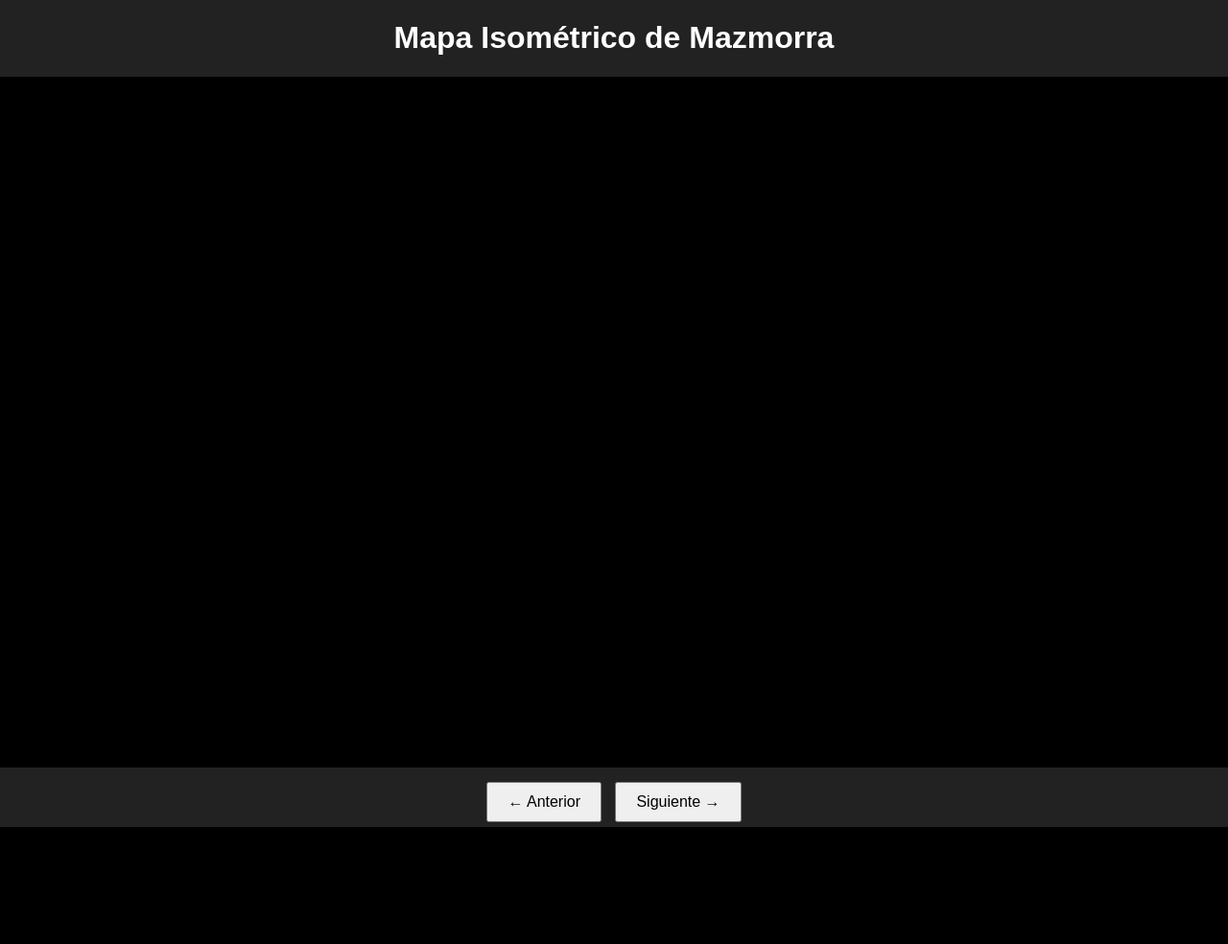
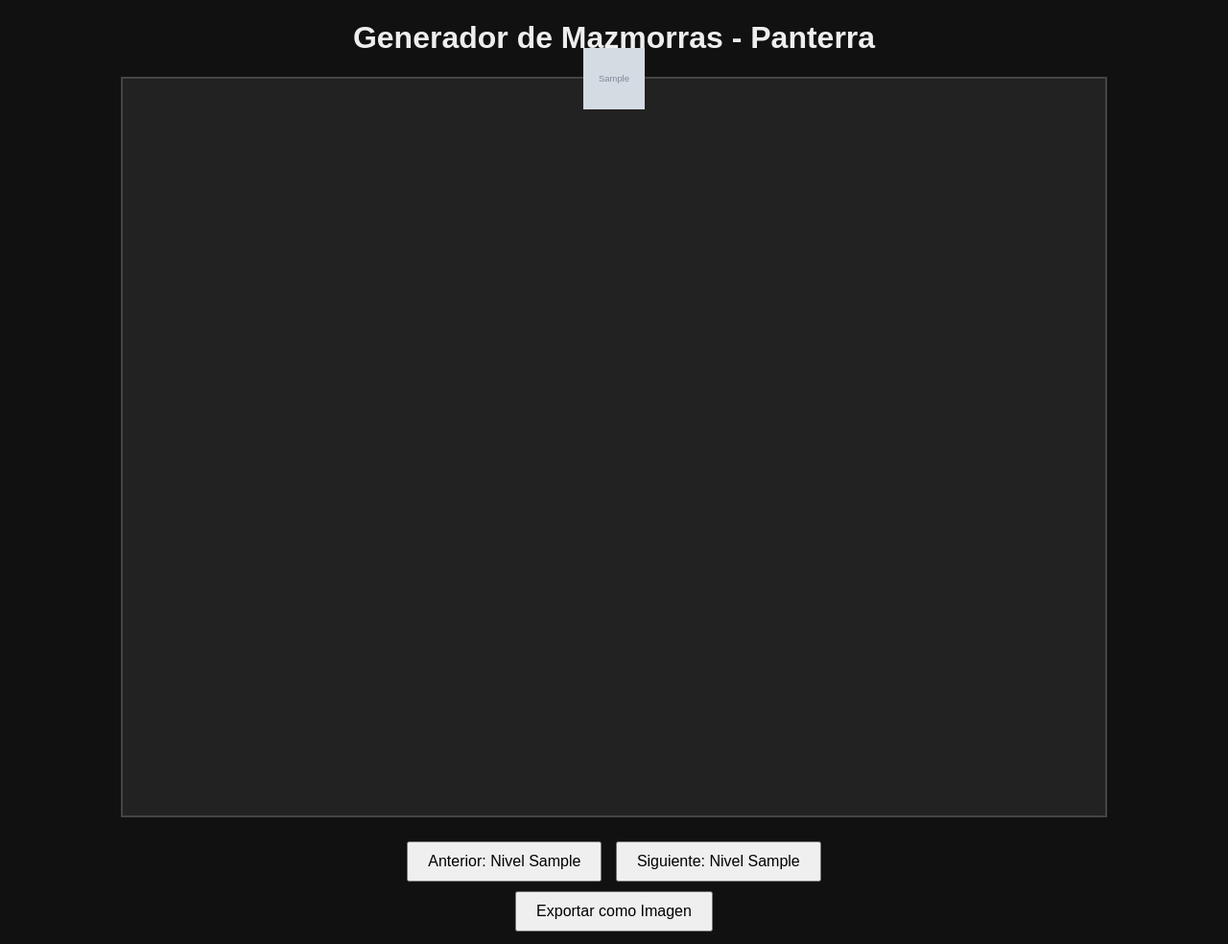
Before and after one commit to zharkrin/generador-mazmorras-panterra, a Flask app: template templates/index.html in a window 1280 px wide. Shown: the whole page at 96% size. Before the commit the page ends 862 px from the top, so only its background shows below. Run offline with Flask 3, Linux system fonts and the light colour scheme; the template is opened without the code that fills it: most values are stand-ins (such as "Sample title", 1, 10 or a date in 2020); grey boxes marked "Sample" are stand-in pictures; data that the repository does not hold is empty.

Commit message:
Actualizar index.html

```diff
--- a/templates/index.html
+++ b/templates/index.html
@@ -2,78 +2,76 @@
 <html lang="es">
 <head>
     <meta charset="UTF-8">
-  <title>Mapa Isométrico</title>
+    <title>Generador de Mazmorras - Panterra</title>
     <style>
-    body { background: #222; color: #fff; text-align: center; margin: 0; font-family: sans-serif; }
-    #visor { position: relative; width: 100vw; height: 90vh; overflow: auto; background: #000; }
+        body {
+            font-family: Arial, sans-serif;
+            background: #111;
+            color: #eee;
+            text-align: center;
+        }
+        #visor {
+            width: 1024px;
+            height: 768px;
+            margin: 0 auto;
+            position: relative;
+            border: 2px solid #444;
+            background-color: #222;
+        }
         .tile {
             position: absolute;
-      width: 256px;
-      height: 256px;
-      transform: skewY(-26.565°) scaleY(0.5);
+            width: 128px;
+            height: 128px;
+            transform: scale(0.5) translate(-50%, -50%);
+            transform-origin: top left;
         }
-    .botones {
-      margin-top: 10px;
+        #botonera {
+            margin-top: 20px;
         }
         button {
             padding: 10px 20px;
+            font-size: 16px;
             margin: 5px;
-      font-size: 1em;
-      cursor: pointer;
         }
     </style>
 </head>
 <body>
-  <h1>Mapa Isométrico de Mazmorra</h1>
-  <div id="visor"></div>
-  <div class="botones">
-    <button onclick="nivelAnterior()">← Anterior</button>
-    <button onclick="nivelSiguiente()">Siguiente →</button>
+    <h1>Generador de Mazmorras - Panterra</h1>
+
+    <div id="visor">
+        <!-- Aquí se cargan los tiles desde app.py -->
+        {% for tile in tiles %}
+            <img src="{{ url_for('static', filename='Tiles/' + tile.imagen) }}"
+                 class="tile"
+                 style="top: {{ tile.y }}px; left: {{ tile.x }}px;">
+        {% endfor %}
     </div>
 
+    <div id="botonera">
+        <form method="get" action="/">
+            <button type="submit" name="nivel" value="{{ nivel_anterior }}">Anterior: Nivel {{ nivel_anterior }}</button>
+            <button type="submit" name="nivel" value="{{ nivel_siguiente }}">Siguiente: Nivel {{ nivel_siguiente }}</button>
+        </form>
+        <button id="exportar-imagen">Exportar como Imagen</button>
+    </div>
+
+    <!-- html2canvas -->
+    <script src="https://cdnjs.cloudflare.com/ajax/libs/html2canvas/1.4.1/html2canvas.min.js"></script>
     <script>
-    let niveles = [];
-    let actual = 0;
-
-    async function cargarNiveles() {
-      const res = await fetch('/niveles');
-      niveles = await res.json();
-      if (niveles.length > 0) cargar(niveles[actual]);
-    }
-
-    async function cargar(nombre) {
-      const res = await fetch('/nivel/' + nombre);
-      const datos = await res.json();
-      const visor = document.getElementById('visor');
-      visor.innerHTML = '';
-
-      if (datos.tiles) {
-        datos.tiles.forEach(tile => {
-          const img = document.createElement('img');
-          img.src = '/static/Tiles/' + tile.tipo + '.png';
-          img.className = 'tile';
-          img.style.left = (tile.x * 256) + 'px';
-          img.style.top = (tile.y * 128) + 'px';
-          visor.appendChild(img);
+        document.getElementById('exportar-imagen').addEventListener('click', function () {
+            const contenedor = document.getElementById('visor');
+            html2canvas(contenedor, {
+                useCORS: true,
+                allowTaint: true,
+                backgroundColor: null,
+                scale: 2
+            }).then(canvas => {
+                const enlace = document.createElement('a');
+                enlace.download = 'nivel.png';
+                enlace.href = canvas.toDataURL('image/png');
+                enlace.click();
             });
-      }
-    }
-
-    function nivelAnterior() {
-      if (actual > 0) {
-        actual--;
-        cargar(niveles[actual]);
-      }
-    }
-
-    function nivelSiguiente() {
-      if (actual < niveles.length - 1) {
-        actual++;
-        cargar(niveles[actual]);
-      }
-    }
-
-    cargarNiveles();
+        });
     </script>
 </body>
 </html>
```
Lines whose indentation alone changed are shown as unchanged.
